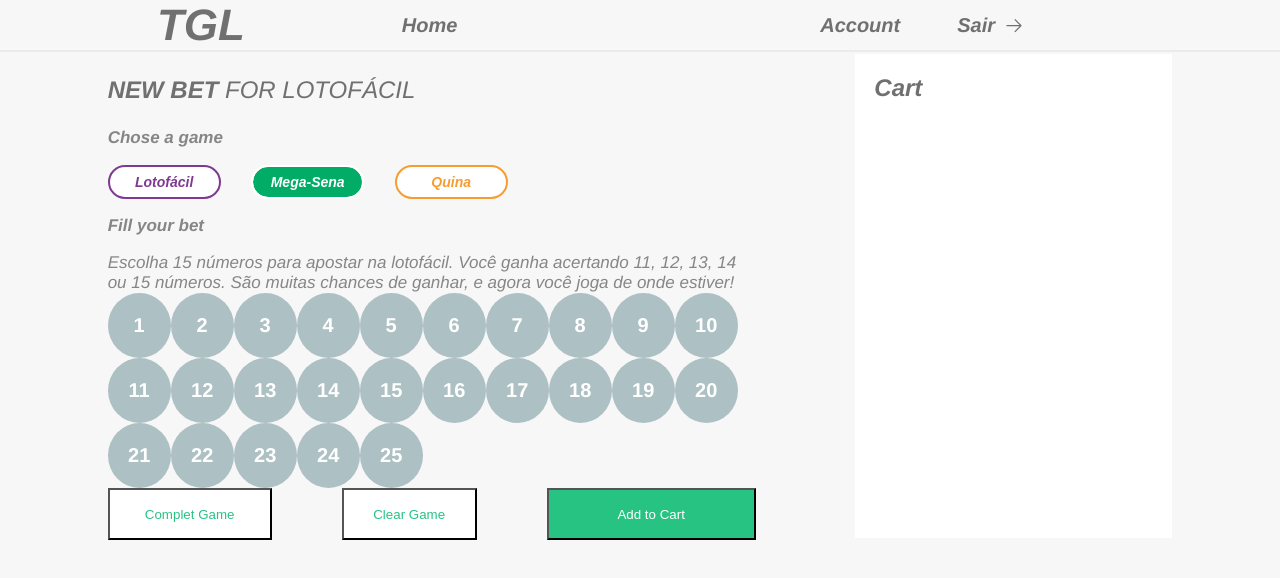
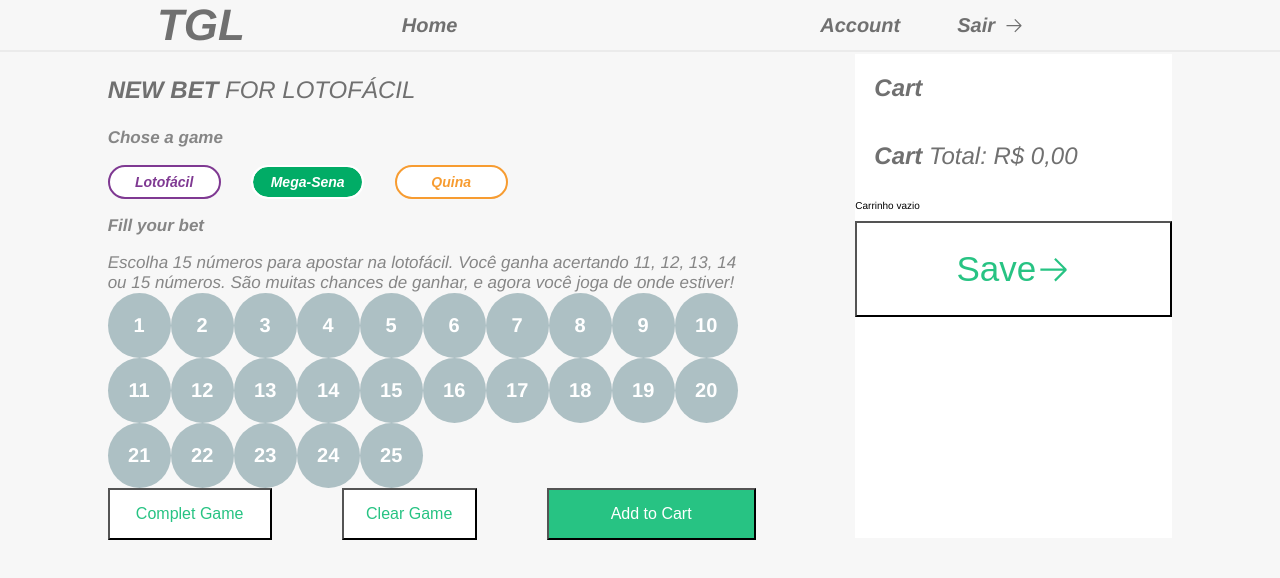
Before and after one commit to Danielbb21/ProvaReact, a React (Create React App) app in the folder prova-react/: page /new-bet in a window 1280 px wide. Shown: the top 578 px of the page. Built offline with nearby package versions, Linux system fonts and the light colour scheme; the HTML template or start-up script is replaced by a standard one.

Commit message:
Adding save functionality without redux

```diff
--- a/prova-react/src/components/ActionButton/index.tsx
+++ b/prova-react/src/components/ActionButton/index.tsx
@@ -7,6 +7,7 @@ interface ActionButtonProps {
   color?: string;
   backgroung?: string;
   onAction?: () => void;
+  size?: string;
 }
 
 const ActionButton: React.FC<ActionButtonProps> = (props) => {
@@ -17,6 +18,7 @@ const ActionButton: React.FC<ActionButtonProps> = (props) => {
       color={props.color}
       background={props.backgroung}
       onClick={props.onAction}
+      size = {props.size}
     >
       {props.children}
     </ButtonActionWrapper>
--- a/prova-react/src/components/ActionButton/style.ts
+++ b/prova-react/src/components/ActionButton/style.ts
@@ -5,6 +5,7 @@ interface ButtonActionProps {
     hei: number;
     color?: string;
     background?: string;
+    size?: string;
 }
 
 export const ButtonActionWrapper = styled.button<ButtonActionProps>`
@@ -13,6 +14,11 @@ export const ButtonActionWrapper = styled.button<ButtonActionProps>`
     display: flex;
     align-items: center;
     justify-content: center;
+    font-size: ${(props) => props.size ? props.size + 'rem' : '1.6rem'};
     color: ${(props) => props.color ? props.color : '#FFFFFF'};
     background: ${(props) => props.background ? props.background : '#FFFFFF'};
+
+    &:hover{
+        cursor: pointer;
+    }
 `;
--- a/prova-react/src/components/Cart/index.tsx
+++ b/prova-react/src/components/Cart/index.tsx
@@ -1,14 +1,20 @@
 import React from "react";
 import {
+  BetInfo,
+  BetNameAndPrice,
   CartItemsWrapper,
   CartLine,
   CartRemoveButton,
+  CartTitle,
+  CartValueWrapper,
   CartWrapper,
 } from "./style";
 import { VscTrash } from "react-icons/vsc";
 interface CartItemsProps {
   color: string;
   onRemove: () => void;
+  type?: string;
+  price?: string;
 }
 
 const Cart: React.FC = () => {
@@ -21,10 +27,26 @@ export const CartItems: React.FC<CartItemsProps> = (props) => {
       <CartRemoveButton onClick={props.onRemove}>
         <VscTrash />
       </CartRemoveButton>
-      <CartLine colorLine={props.color} />
-      {props.children}
+      {/* <CartLine colorLine={props.color} /> */}
+      <BetInfo>
+        {props.children}
+        <BetNameAndPrice colorWord = {props.color}>
+          <span>{props.type}</span>
+          {props.price}
+        </BetNameAndPrice>
+      </BetInfo>
     </CartItemsWrapper>
   );
 };
 
+export const CartPrice: React.FC = (props) => {
+  return (
+    <CartValueWrapper>
+      <CartTitle>
+        Cart <span>Total: {props.children}</span>
+      </CartTitle>
+    </CartValueWrapper>
+  );
+};
+
 export default Cart;
--- a/prova-react/src/components/Cart/style.ts
+++ b/prova-react/src/components/Cart/style.ts
@@ -2,6 +2,10 @@ import styled from "styled-components";
 
 interface LineProps{
     colorLine: string;
+}
+
+interface BetInfoWordProps{
+    colorWord: string;
 }
 
 export const CartWrapper = styled.div`
@@ -19,12 +23,50 @@ export const CartTitle = styled.h2`
     font-weight: bold;
     font-style: italic;
     padding-left: 1.9rem;
+    span{
+        font-weight: lighter;
+
+    }
 `;
 
+export const CartMax = styled.div`
+    /* max-height: 34.4rem; */
+    overflow: scroll;
+`;
 export const CartItemsWrapper =styled.div`
     display: flex;
-    width: 95%;
-    /* height: 9rem; */
+    /* max-width: 95%; */
+
+    margin-bottom: 4rem;
+
+    /* height: 10%;; */
+
+`;
+
+export const BetInfo = styled.div`
+    margin-left: 1.4rem;
+    display: flex;
+    flex-direction: column;
+
+    padding-left: 1.4rem;
+    border-left: 4px solid red;
+   border-radius: .3rem;
+`;
+export const BetNameAndPrice = styled.div<BetInfoWordProps>`
+    /* width: 90%; */
+    color: #868686;
+
+    display: flex;
+    font-size: 1.6rem;
+    font-weight: normal;
+
+    span{
+        color: ${(props) => props.colorWord};
+        font-weight: bold;
+        font-style: italic;
+        margin-right: .4rem;
+    }
+
 `;
 
 export const CartRemoveButton = styled.div`
@@ -39,8 +81,25 @@ export const CartRemoveButton = styled.div`
 `;
 
 export const CartLine = styled.div<LineProps>`
-    height: 100%;
-    width: 4rem;
+    /* max-height: 100%; */
+    width: .4rem;
     background: ${(props) => props.colorLine};
     border-radius: .4rem;
+    /* margin: 0 1.2rem; */
 `
+
+export const CartNumbers = styled.span`
+        width: 90%;
+    font-size:1.5rem;
+    font-style: italic;
+    font-weight: bold;
+    word-wrap: break-word;
+    color: #868686;
+`;
+
+
+export const CartValueWrapper = styled.div`
+    width: 100%;
+    display: flex;
+    align-items: center;
+`
--- a/prova-react/src/pages/NewBet.tsx
+++ b/prova-react/src/pages/NewBet.tsx
@@ -3,9 +3,13 @@ import { useCallback } from "react";
 import { useEffect } from "react";
 import ActionButton from "../components/ActionButton";
 import ButtonGame from "../components/ButtonGame";
-import { CartItems } from "../components/Cart";
-import { CartTitle, CartWrapper } from "../components/Cart/style";
-import Footer from "../components/Footer";
+import { CartItems, CartPrice } from "../components/Cart";
+import {
+  CartMax,
+  CartNumbers,
+  CartTitle,
+  CartWrapper,
+} from "../components/Cart/style";
 import Navbar from "../components/Navbar";
 import { GameDescription, GameTitle } from "../components/New-Bet";
 import {
@@ -17,6 +21,7 @@ import {
 import Numbers from "../components/Numbers";
 import { NumberPlace } from "../components/Numbers/style";
 import gameData from "../games.json";
+import { VscArrowRight } from "react-icons/vsc";
 
 interface Options {
   type: string;
@@ -185,10 +190,32 @@ const NewBet: React.FC = () => {
   };
 
   const removeItemHandler = (id: string) => {
-    console.log("id", id);
-
     setCartNumber((previus) => previus.filter((cart) => cart.id !== id));
   };
+
+  const cartValue: number[] = [];
+  for (const i of cartNumbers) {
+    cartValue.push(i.price);
+  }
+  console.log("cartValue", cartValue);
+  const totalPrice = cartValue.reduce((next, current) => {
+    return next + current;
+  }, 0);
+
+  const formatNumberToBePresented = (num: number): string => {
+    return `R$ ${num.toFixed(2).replace(".", ",")}`;
+  };
+
+  const saveGameHandler = () =>{
+    if(totalPrice >= 30){
+      console.log('Game salvo', cartNumbers);
+      setCartNumber([]);
+
+    }
+    else{
+      console.log('Valor abaixo do mínimo: 30');
+    }
+  }
 
   return (
     <>
@@ -264,15 +291,27 @@ const NewBet: React.FC = () => {
         </BetNumbers>
         <CartWrapper>
           <CartTitle>Cart</CartTitle>
+          <CartMax>
             {cartNumbers.map((element) => (
               <CartItems
                 key={element.id}
+                price={formatNumberToBePresented(element.price)}
+                type={element.type}
                 onRemove={removeItemHandler.bind(this, element.id)}
                 color={element.color}
               >
-              {element.numbers.toString()}
+                <CartNumbers>
+                  {element.numbers.sort(comparaNumeros).toString()}
+                </CartNumbers>
               </CartItems>
             ))}
+          </CartMax>
+          <CartPrice>{formatNumberToBePresented(totalPrice)}</CartPrice>
+          {totalPrice === 0 && <p>Carrinho vazio</p>}
+          <ActionButton hei={9.6} win={31.7} color="#27C383" size="3.5" onAction = {saveGameHandler}>
+            Save
+            <VscArrowRight />
+          </ActionButton>
         </CartWrapper>
       </BetPageWrapper>
     </>
```
Lines whose indentation alone changed are shown as unchanged.
